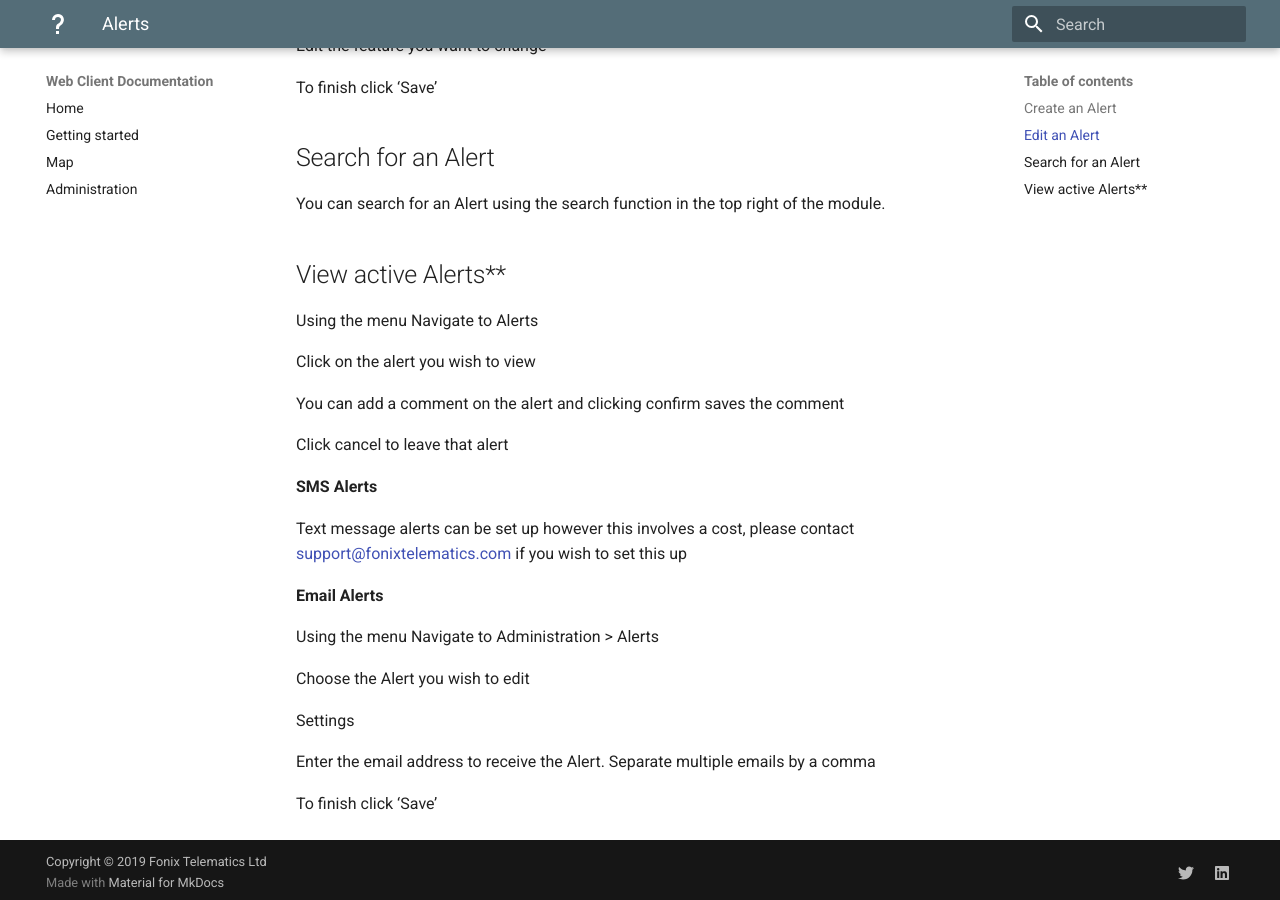
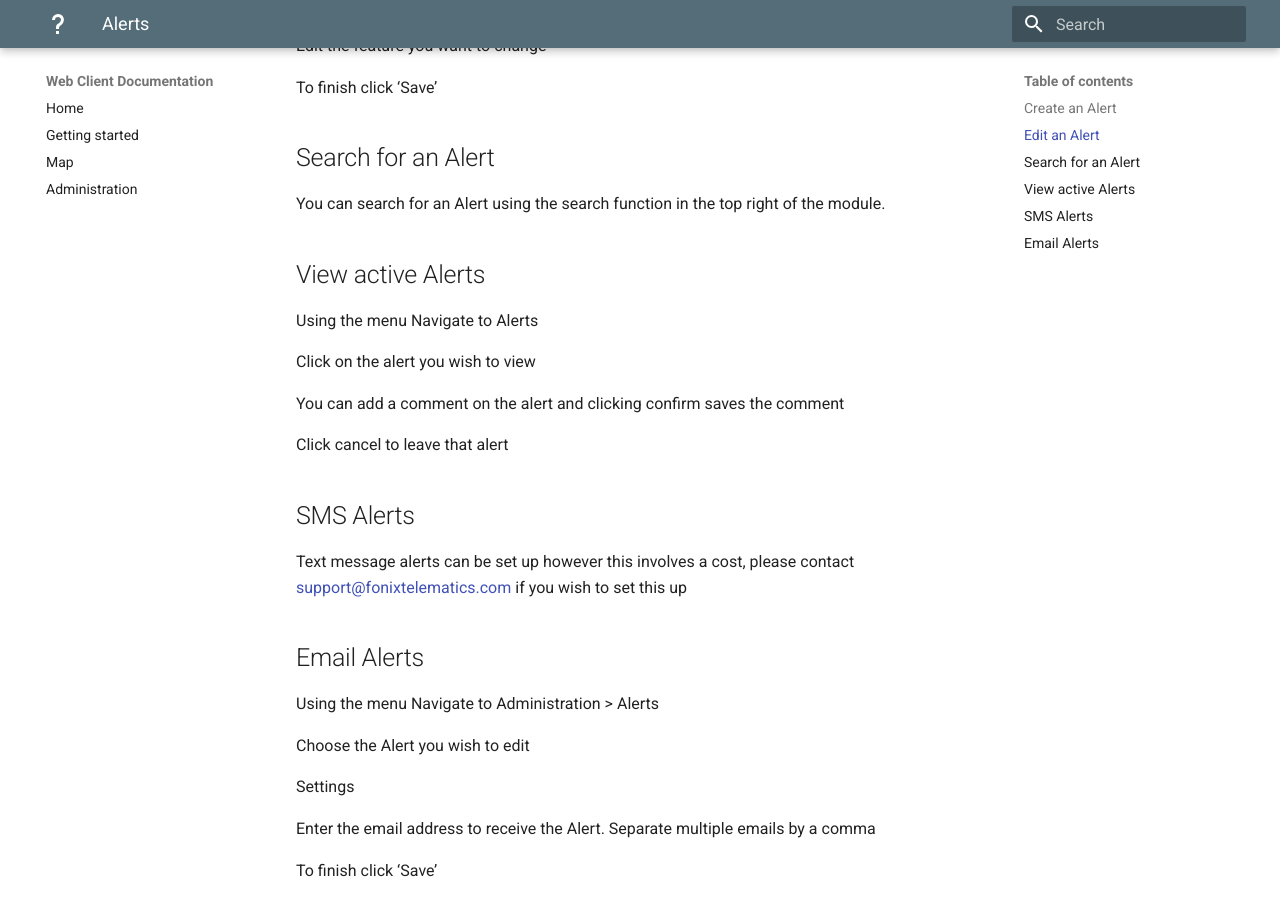
Before and after one commit to fonixtelematics/user-manual, an MkDocs documentation site: the page built from docs/Alerts.md, in a window 1280 px wide and 900 px high, scrolled down 855 px. Built offline with MkDocs 1.6.1 and Material for MkDocs 9.7.7, drawn with Linux system fonts in a browser that asks for light colours.

Commit message:
docs/Alerts.md updated from https://stackedit.io/

```diff
--- a/docs/Alerts.md
+++ b/docs/Alerts.md
@@ -40,7 +40,7 @@ To finish click ‘Save’
 
 You can search for an Alert using the search function in the top right of the module.
 
-## View active Alerts**
+## View active Alerts
 
 Using the menu Navigate to Alerts
 
@@ -50,11 +50,11 @@ You can add a comment on the alert and clicking confirm saves the comment
 
 Click cancel to leave that alert
 
-**SMS Alerts**
+## SMS Alerts
 
 Text message alerts can be set up however this involves a cost, please contact [support@fonixtelematics.com](mailto:support@fonixtelematics.com) if you wish to set this up
 
-**Email Alerts**
+## Email Alerts
 
 Using the menu Navigate to Administration > Alerts
 
```
Also changed, not shown: other parts of docs/Alerts.md (+1 -1 lines).
